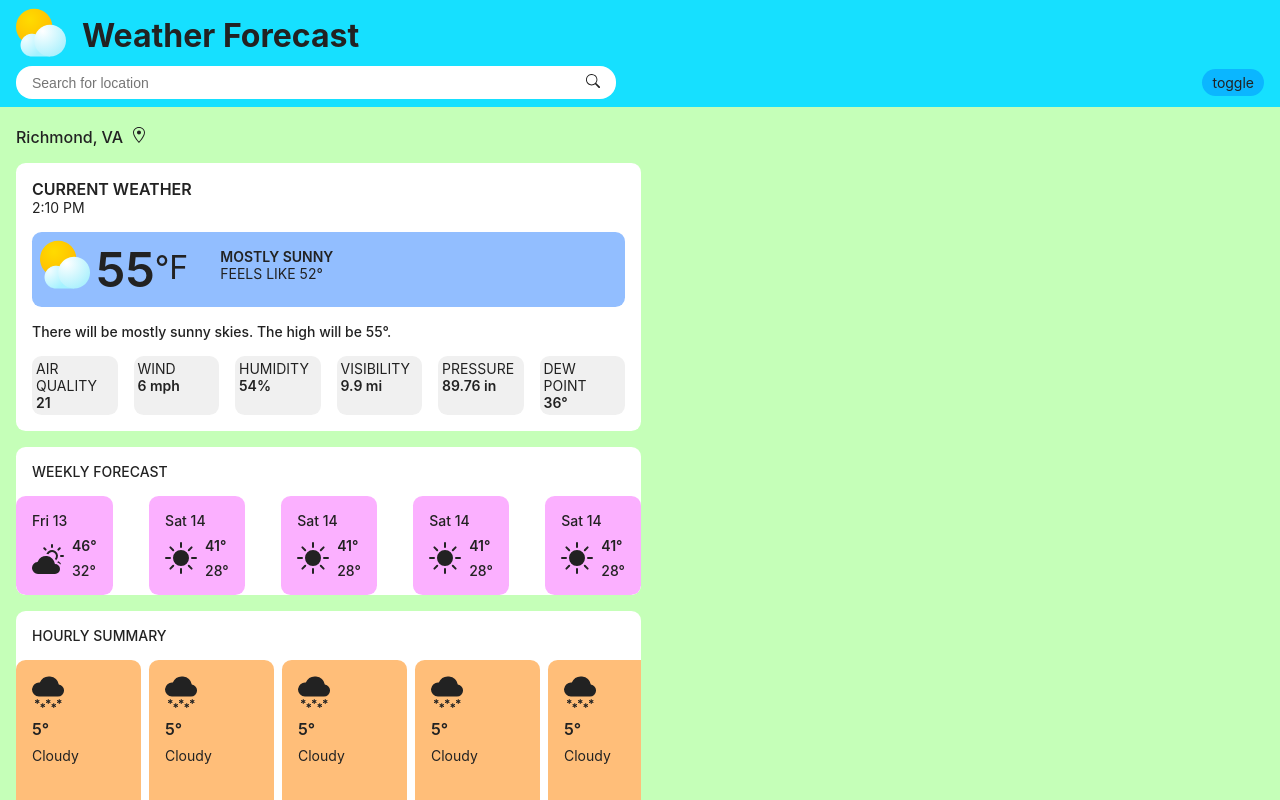
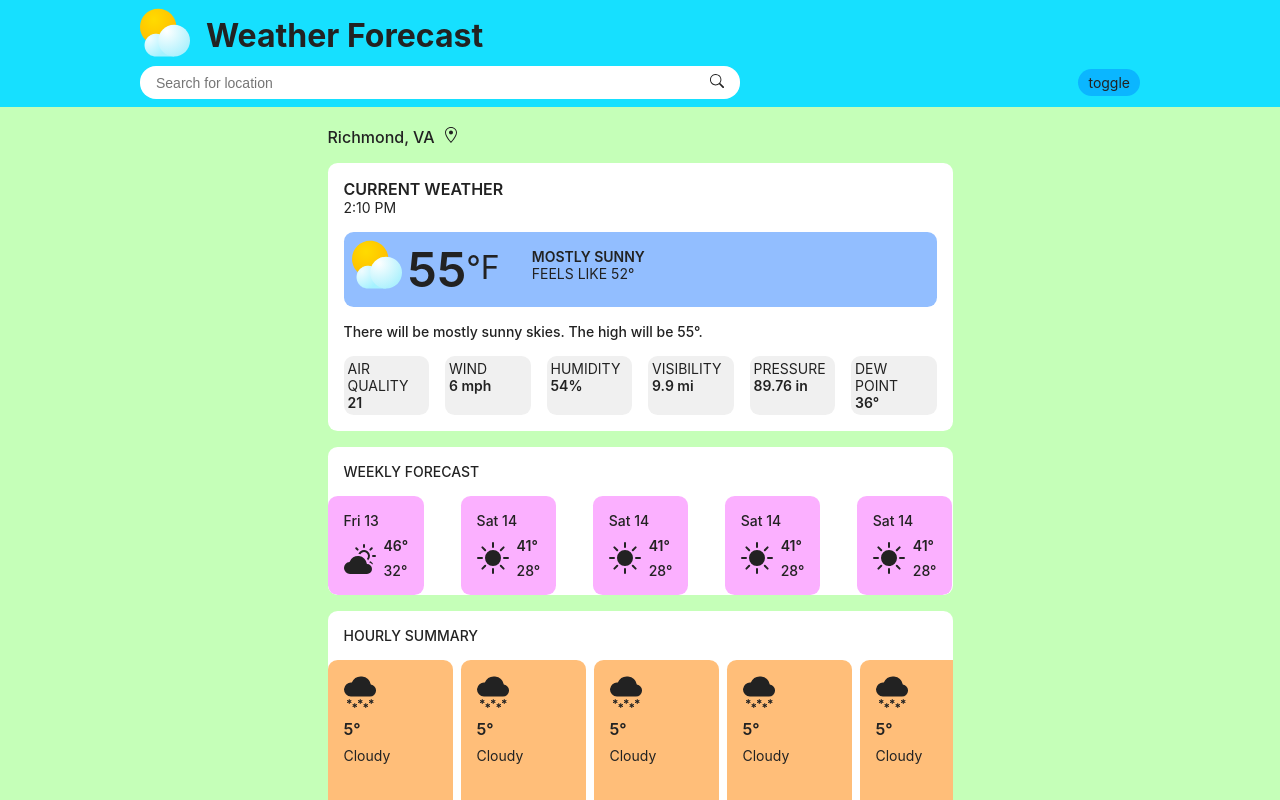
Before and after one commit to salvantjeff/weather-forecast, a React (Create React App) app in the folder weather-forecast-app/: page / in a window 1280 px wide. Shown: the top 800 px of the page. Built offline with nearby package versions, Linux system fonts and the light colour scheme.

Commit message:
Center content

```diff
--- a/weather-forecast-app/src/components/App/App.css
+++ b/weather-forecast-app/src/components/App/App.css
@@ -6,4 +6,5 @@
 
 body {
     color: #222;
+    background-color: rgb(197, 255, 184);
 }
--- a/weather-forecast-app/src/components/Header/Header.css
+++ b/weather-forecast-app/src/components/Header/Header.css
@@ -1,6 +1,11 @@
 .header {
     background-color: rgb(22, 224, 255);
     padding: .5rem 1rem;
+}
+
+.header-wrapper {
+    max-width: 1000px;
+    margin: auto;
 }
 
 .header-top {
--- a/weather-forecast-app/src/components/Header/Header.js
+++ b/weather-forecast-app/src/components/Header/Header.js
@@ -5,6 +5,7 @@ import { BsSearch } from 'react-icons/bs';
 function Header() {
     return (
         <header className="header">
+            <div className='header-wrapper'>
             <div className="header-top">
                 <div className="header-icon">
                     <CloudSVG />
@@ -24,6 +25,7 @@ function Header() {
                 </form>
                 <div className="toggle-temp-button">toggle</div>
             </div>
+            </div>
         </header>
     );
 };
--- a/weather-forecast-app/src/components/Main/Main.css
+++ b/weather-forecast-app/src/components/Main/Main.css
@@ -1,6 +1,8 @@
 .main-section {
     background-color: rgb(197, 255, 184);
     padding: .25rem 1rem 2rem;
+    width: max-content;
+    margin: auto;
 }
 
 .location-content {
```
